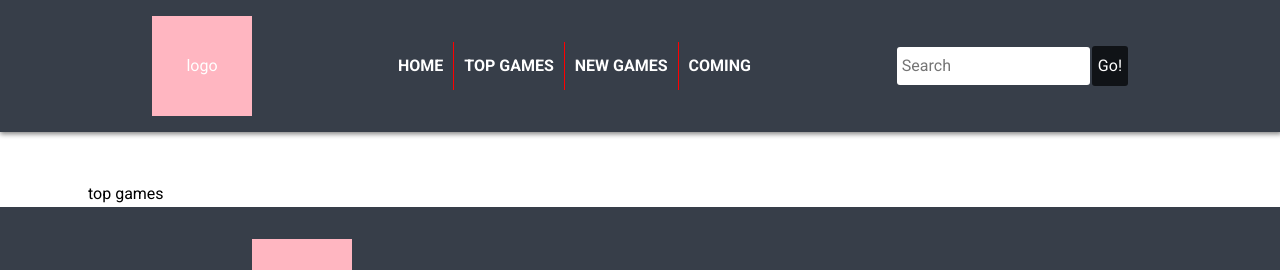
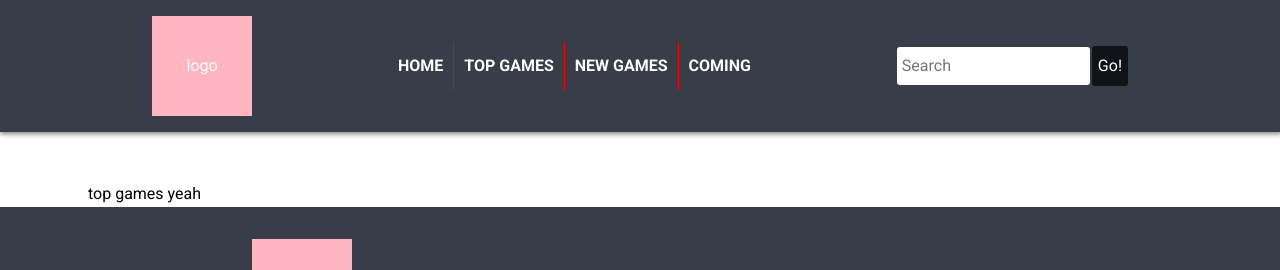
Before and after one commit to OlegFilonchuk/games-app, a Next.js app: page /top in a window 1280 px wide. Shown: the top 270 px of the page. Built offline with nearby package versions, Linux system fonts and the light colour scheme.

Commit message:
test commit

```diff
--- a/pages/top.js
+++ b/pages/top.js
@@ -17,7 +17,7 @@ const top = css`
 
 const Top = () => (
   <Layout>
-    <main css={top}>top games</main>
+    <main css={top}>top games yeah</main>
   </Layout>
 );
 
```
